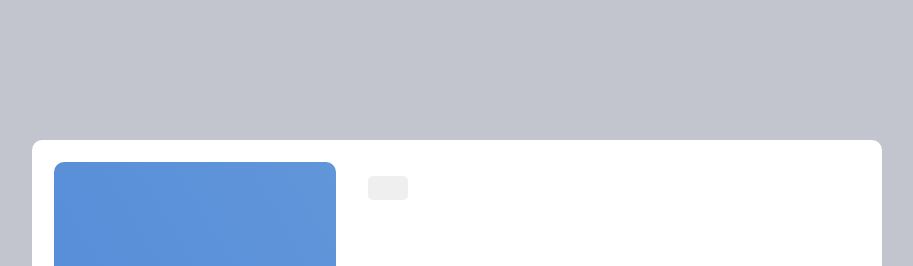
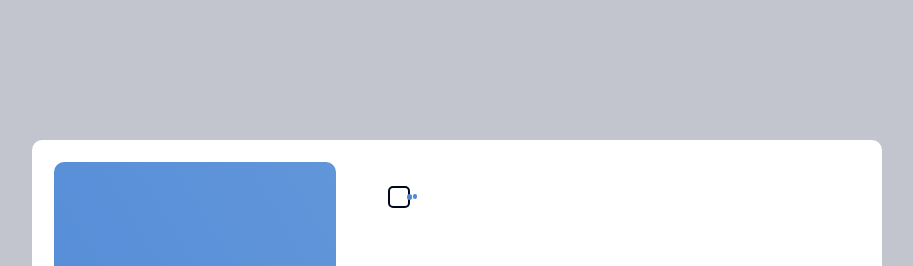
Before and after one commit to amarolahy/interactive-signup, a website built with webpack: page index.html in a window 1280 px wide. Shown: the top 266 px of the page, without its empty margins (183-1096 px from the left). Built offline with nearby package versions, Linux system fonts and the light colour scheme.

Commit message:
Navigation bouton position and style

```diff
--- a/src/sass/layout/_right-panel.scss
+++ b/src/sass/layout/_right-panel.scss
@@ -11,8 +11,35 @@
 
   .navigation {
     position: absolute;
-    top: 3%;
-    left: 6%;
+    top: 5%;
+    left: 10%;
+    width: 22px;
+    height: 22px;
+    padding: 0;
+    background: transparent;
+    border: 2px solid $black;
+
+    &::after {
+      content: '';
+      position: absolute;
+      background: $blue;
+      width: 30%;
+      height: 30%;
+      border-radius: 50%;
+      top: 35%;
+      right: -20%;
+    }
+
+    &::before {
+      content: '';
+      position: absolute;
+      background: $blue;
+      width: 25%;
+      height: 25%;
+      border-radius: 50%;
+      top: 35%;
+      right: -50%;
+    }
   }
 
   .signup {
```
